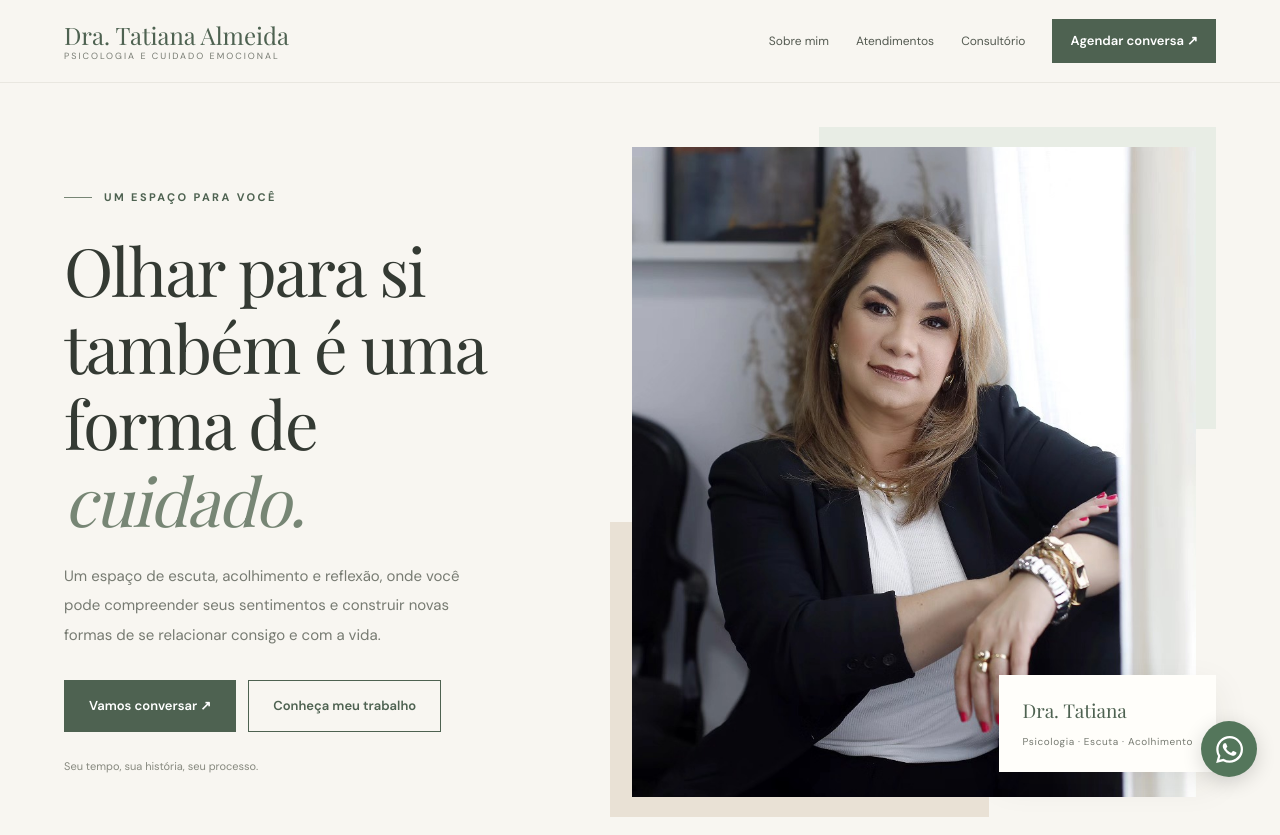
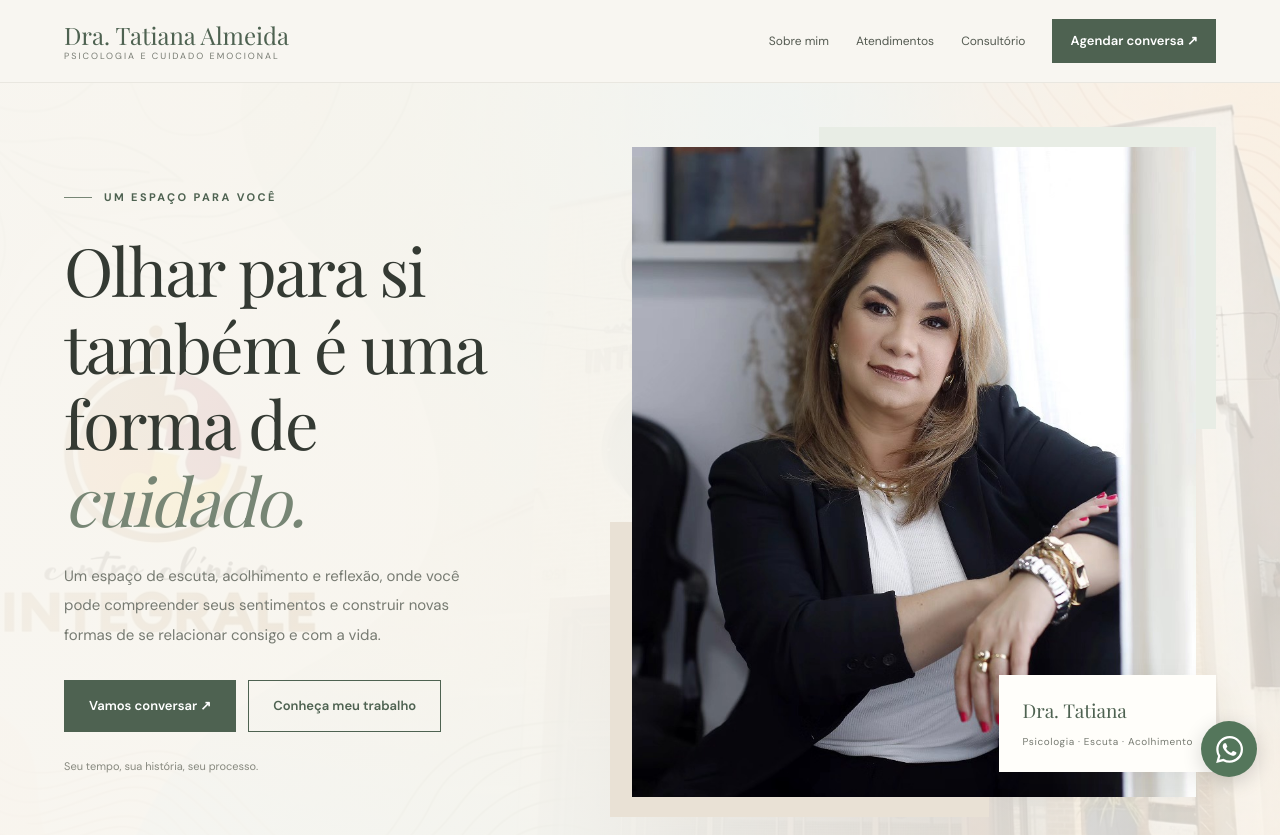
Before and after one commit to gumath121/psitatiana, a plain HTML site: page index.html in a window 1280 px wide. Shown: the top 835 px of the page. Drawn offline with nearby package versions, Linux system fonts and the light colour scheme.

Commit message:
Update index.html

```diff
--- a/index.html
+++ b/index.html
@@ -178,9 +178,22 @@
     /* APRESENTAÇÃO */
 
     .hero {
-      padding: 64px 0 80px;
-      overflow: hidden;
-    }
+  position: relative;
+  isolation: isolate;
+  padding: 64px 0 80px;
+  background-image:
+    linear-gradient(
+      90deg,
+      rgba(248, 246, 241, 0.94) 0%,
+      rgba(248, 246, 241, 0.86) 48%,
+      rgba(248, 246, 241, 0.70) 100%
+    ),
+    url("fachada.jpeg");
+  background-size: cover;
+  background-position: center;
+  background-repeat: no-repeat;
+  overflow: hidden;
+}
 
     .hero-grid {
       display: grid;
```
